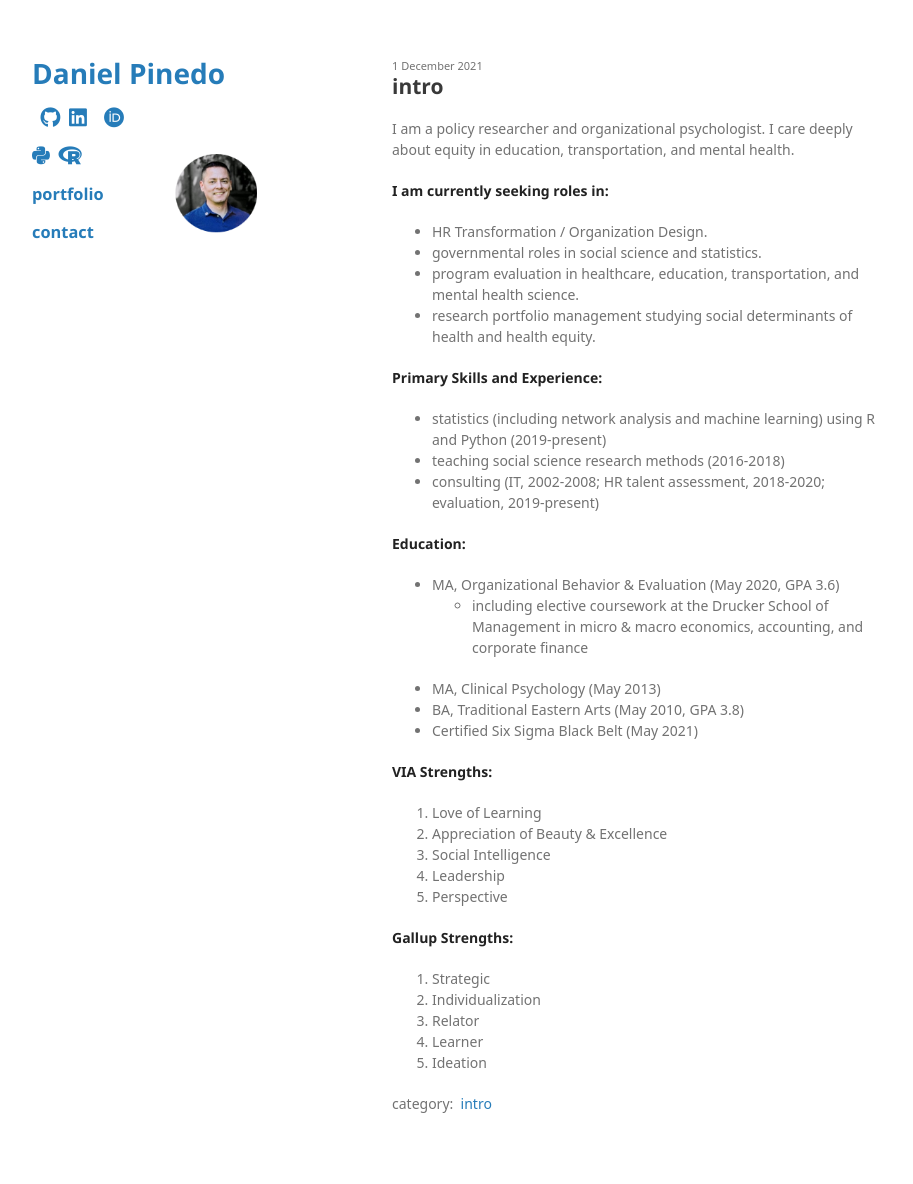
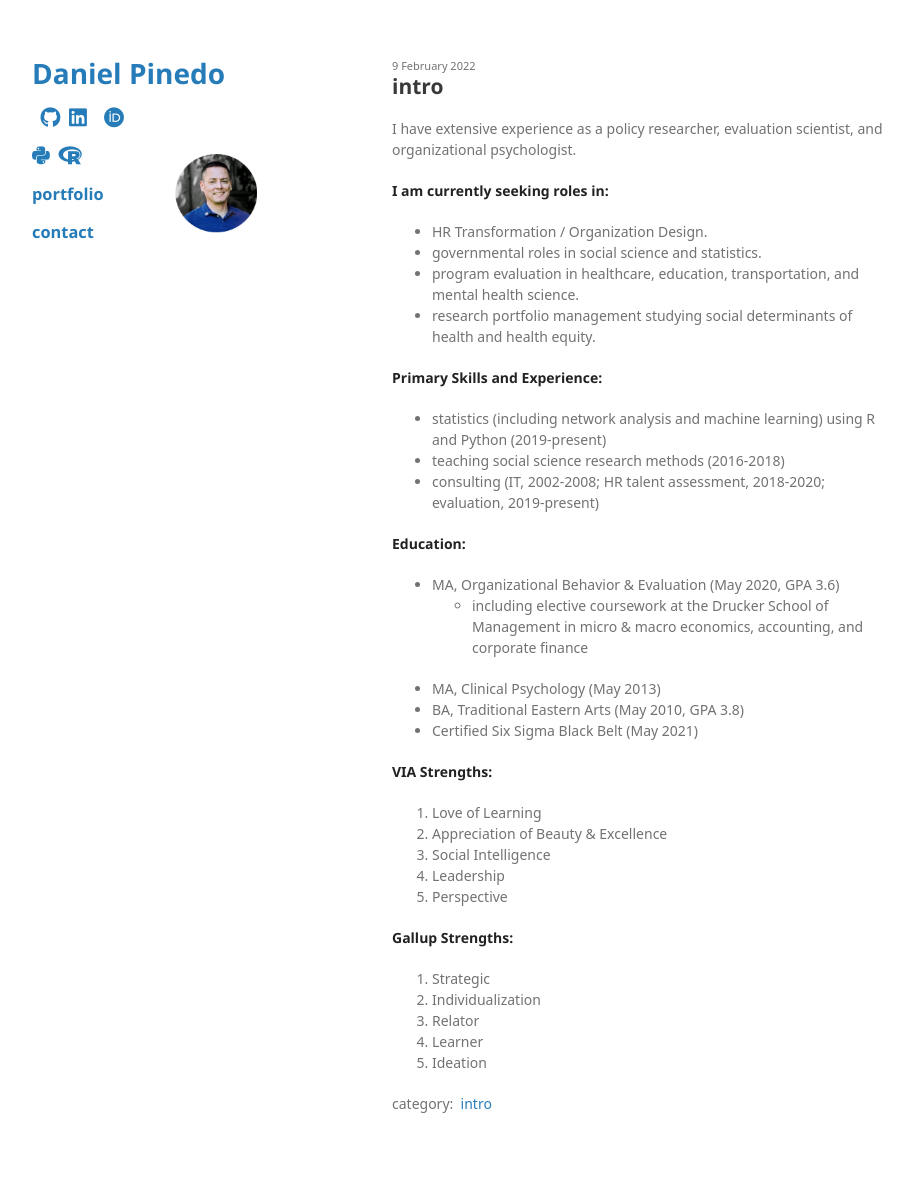
Before and after one commit to odenipinedo/odenipinedo.github.io, a Jekyll site: the page built from _posts/2022-02-09-intro.md, in a window 1280 px wide. Shown: the whole page, without its empty margins (178-1091 px from the left). Built offline with Jekyll 4.4.1, drawn with Linux system fonts in a browser that asks for light colours; nearby versions of some CDN libraries; some web fonts are replaced; a style sheet for code colours, icons or effects is not loaded; the repository's description, which GitHub fills in, is left out.

Commit message:
Update and rename 2021-12-01-intro.md to 2022-02-09-intro.md

```diff
--- a/_posts/2021-12-01-intro.md
+++ b/_posts/2022-02-09-intro.md
@@ -1,17 +1,17 @@
 ---
 layout: post
 title:  "intro"
-date:   2021-12-01 18:00:00 -0500
+date:   2022-02-09 18:00:00 -0500
 categories: [intro]
 tags: about intro
 featured: true
 sitemap:
   priority: 0.5
   changefreq: 'monthly'
-  lastmod: 2021-12-01
+  lastmod: 2022-02-09
   exclude: 'no'
 ---
-I am a policy researcher and organizational psychologist. I care deeply about equity in education, transportation, and mental health.
+I have extensive experience as a policy researcher, evaluation scientist, and organizational psychologist.
 
 **I am currently seeking roles in:**
 - HR Transformation / Organization Design.
```
